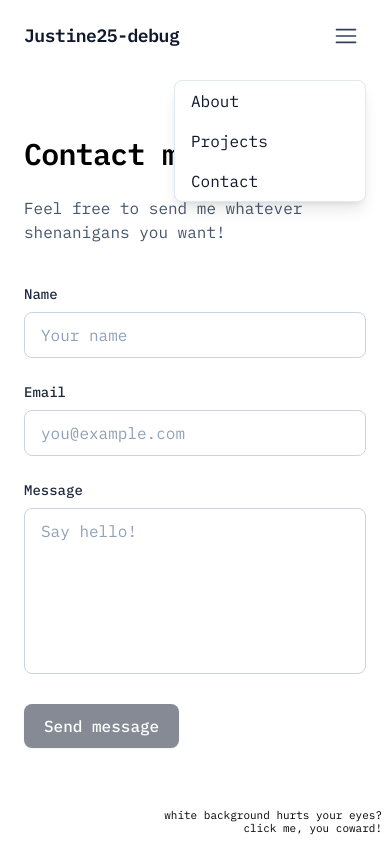
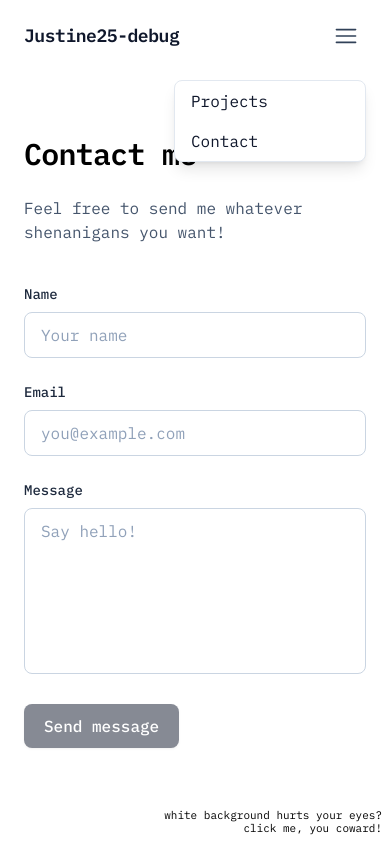
Before and after one commit to Justine25-debug/portfolio, a React (Vite) app: page /contact in a window 390 px wide. Both pictures are taken after a click on the button "Open navigation menu". Built offline with nearby package versions, Linux system fonts and the light colour scheme.

Commit message:
Update mobile menu styles for improved accessibility and consistency

```diff
--- a/src/components/Header/Header.tsx
+++ b/src/components/Header/Header.tsx
@@ -93,11 +93,8 @@ const Header: React.FC<HeaderProps> = ({ isDark = false }) => {
             id="mobile-menu"
             role="menu"
             aria-label="Mobile navigation"
-            className={`absolute right-6 top-full mt-2 w-48 rounded-lg border ${isDark ? 'border-slate-700 bg-black' : 'border-slate-200 bg-white'} shadow-lg z-50 overflow-hidden`}
+            className={`absolute right-6 top-full mt-2 w-48 rounded-lg border ${isDark ? 'border-white bg-black' : 'border-slate-200 bg-white'} shadow-lg z-50 overflow-hidden`}
           >
-            <Link to="/about" role="menuitem" className={`block px-4 py-2 ${isDark ? 'text-slate-200 hover:bg-slate-800' : 'text-slate-700 hover:bg-slate-50'}`} onClick={() => setOpen(false)}>
-              About
-            </Link>
             <Link to="/projects" role="menuitem" className={`block px-4 py-2 ${isDark ? 'text-slate-200 hover:bg-slate-800' : 'text-slate-700 hover:bg-slate-50'}`} onClick={() => setOpen(false)}>
               Projects
             </Link>
```
